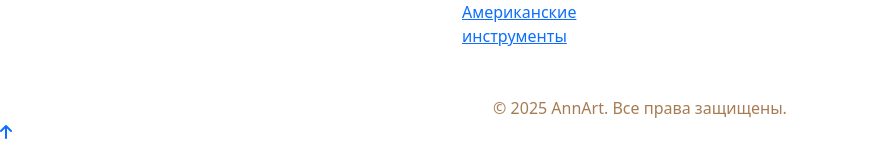
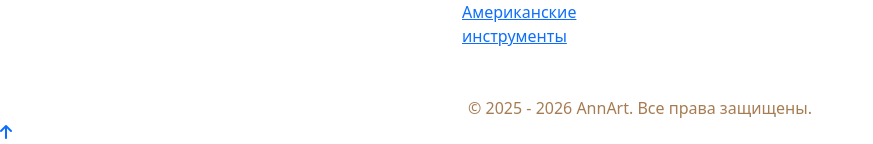
Before and after one commit to cocksure/ann_art, a Django app: page / in a window 1280 px wide. Shown: the part 2553-2697 px from the top of the page, without its empty margins (0-873 px from the left). Run offline with Django 4.2, Linux system fonts and the light colour scheme; data comes from the database, SQL or seed files in the repository; data that the repository does not hold is empty.

Commit message:
2025 - 2026 AnnArt

```diff
--- a/templates/base.html
+++ b/templates/base.html
@@ -478,7 +478,7 @@
 		<div class="row pt-4">
 			<div class="col-12 text-center">
 				<p class="mb-0" style="color: #a67c52">
-					© 2025 AnnArt. {% trans "Все права защищены." %}
+					© 2025 - 2026 AnnArt. {% trans "Все права защищены." %}
 				</p>
 			</div>
 		</div>
```
Lines whose indentation alone changed are shown as unchanged.
